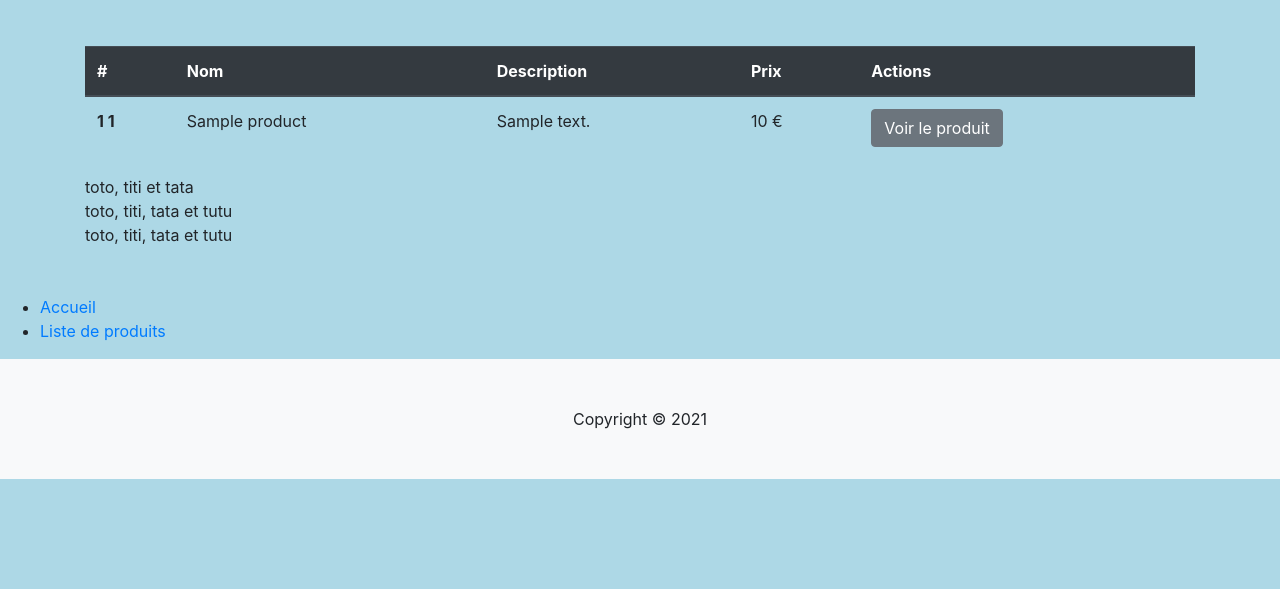
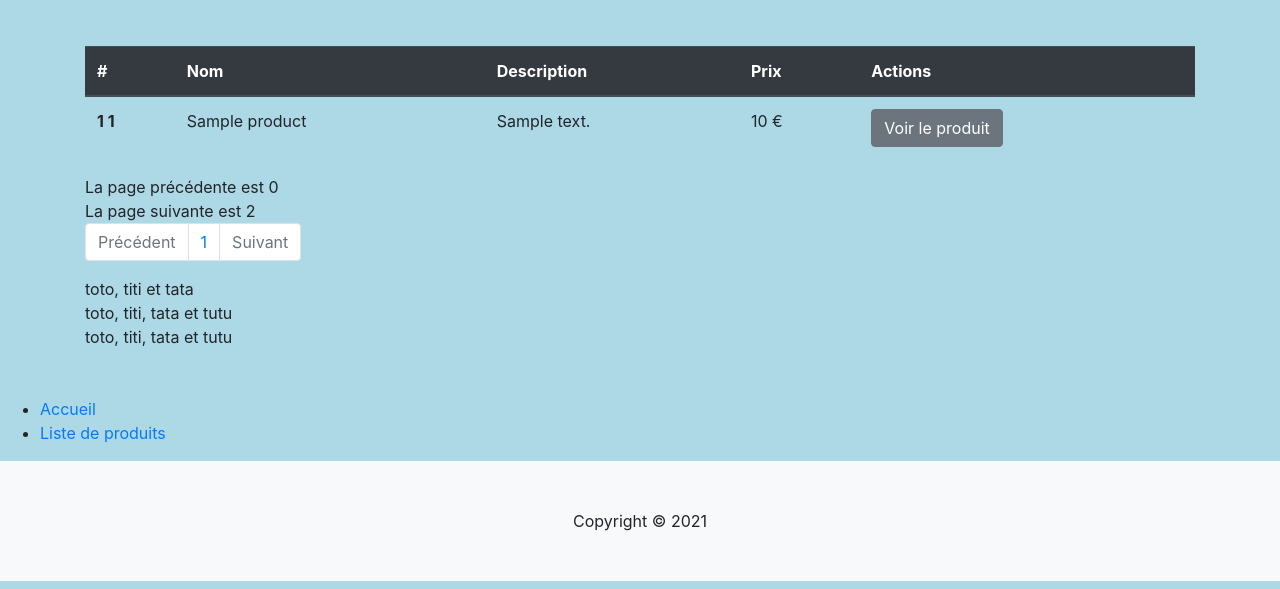
Before and after one commit to diw-885/discover-symfony, a Symfony app: template templates/product/index.html.twig in a window 1280 px wide. Shown: the part 178-767 px from the top of the page. Run offline with Twig, Linux system fonts and the light colour scheme; the template is opened without the code that fills it: most values are stand-ins (such as "Sample title", 1, 10 or a date in 2020); some libraries are stand-ins or nearby versions.

Commit message:
404 + pagination

```diff
--- a/src/Controller/ProductController.php
+++ b/src/Controller/ProductController.php
@@ -7,6 +7,11 @@ use Symfony\Bundle\FrameworkBundle\Controller\AbstractController;
 use Symfony\Component\HttpFoundation\Response;
 use Symfony\Component\Routing\Annotation\Route;
 
+/**
+ * On préfixe toutes les routes du controlleur
+ *
+ * @Route("/")
+ */
 class ProductController extends AbstractController
 {
     private $products;
@@ -56,6 +61,7 @@ class ProductController extends AbstractController
             // 'products' => $this->products,
             'products' => $products[$page - 1],
             'page' => $page,
+            'pageNumber' => count($products), // 3 pages en tout
         ]);
     }
 
--- /dev/null
+++ b/templates/bundles/TwigBundle/Exception/error.html.twig
@@ -0,0 +1,5 @@
+{% extends 'base.html.twig' %}
+
+{% block body %}
+    <h1>{{ status_code }}: {{ status_text }}</h1>
+{% endblock %}
--- a/templates/product/index.html.twig
+++ b/templates/product/index.html.twig
@@ -45,6 +45,27 @@
                 </tbody>
             </table>
 
+            La page précédente est {{ page - 1 }} <br />
+            La page suivante est {{ page + 1 }} <br />
+
+            <nav aria-label="Page navigation example">
+                <ul class="pagination">
+                    <!-- Si la page actuelle est 1, on n'affiche pas ce lien -->
+                    <li class="page-item {{ page <= 1 ? 'disabled' : '' }}">
+                        <a class="page-link" href="{{ path('product', { page: page - 1 }) }}">Précédent</a>
+                    </li>
+                    {% for page in 1..pageNumber %}
+                        <li class="page-item">
+                            <a class="page-link" href="{{ path('product', { page: page }) }}">{{ page }}</a>
+                        </li>
+                    {% endfor %}
+                    <!-- Si la page actuelle est la page max, on n'affiche pas ce lien -->
+                    <li class="page-item {{ page >= pageNumber ? 'disabled' : '' }}">
+                        <a class="page-link" href="{{ path('product', { page: page + 1 }) }}">Suivant</a>
+                    </li>
+                </ul>
+            </nav>
+
             toto, titi et tata <br />
             toto, titi, tata et tutu <br />
             {# loop.last renvoie true si on est sur la dernière itération #}
```
